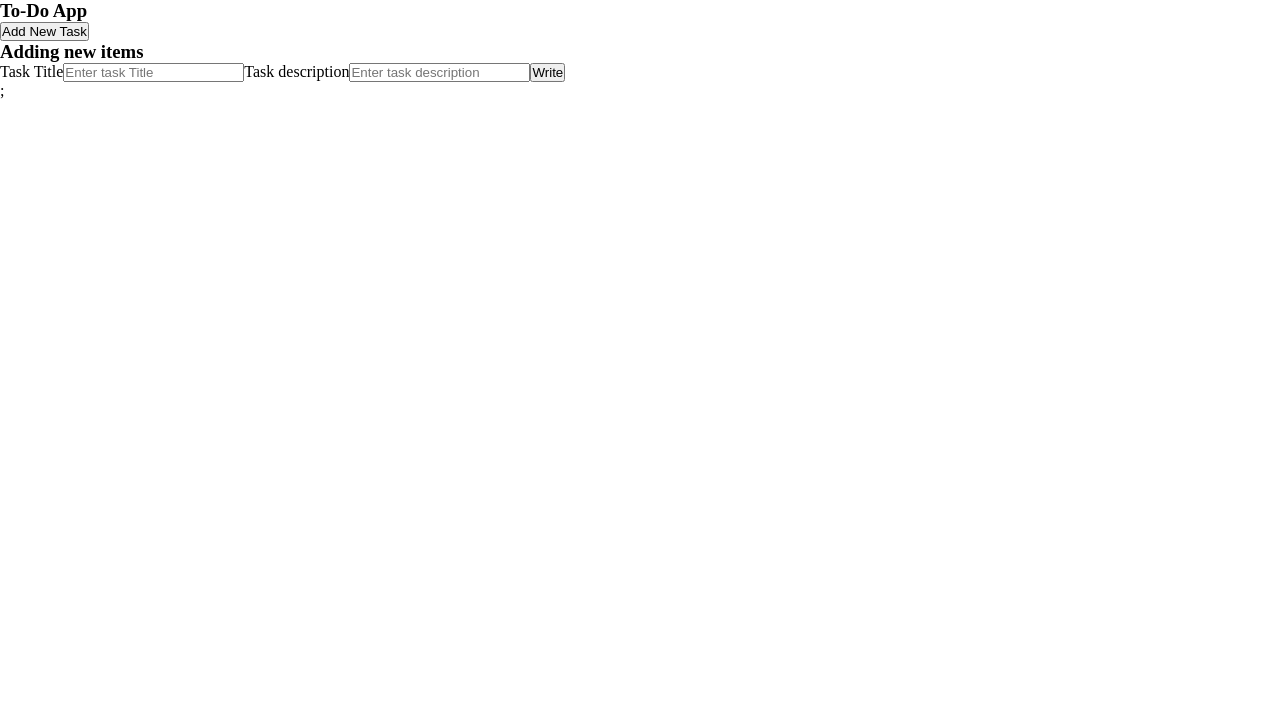
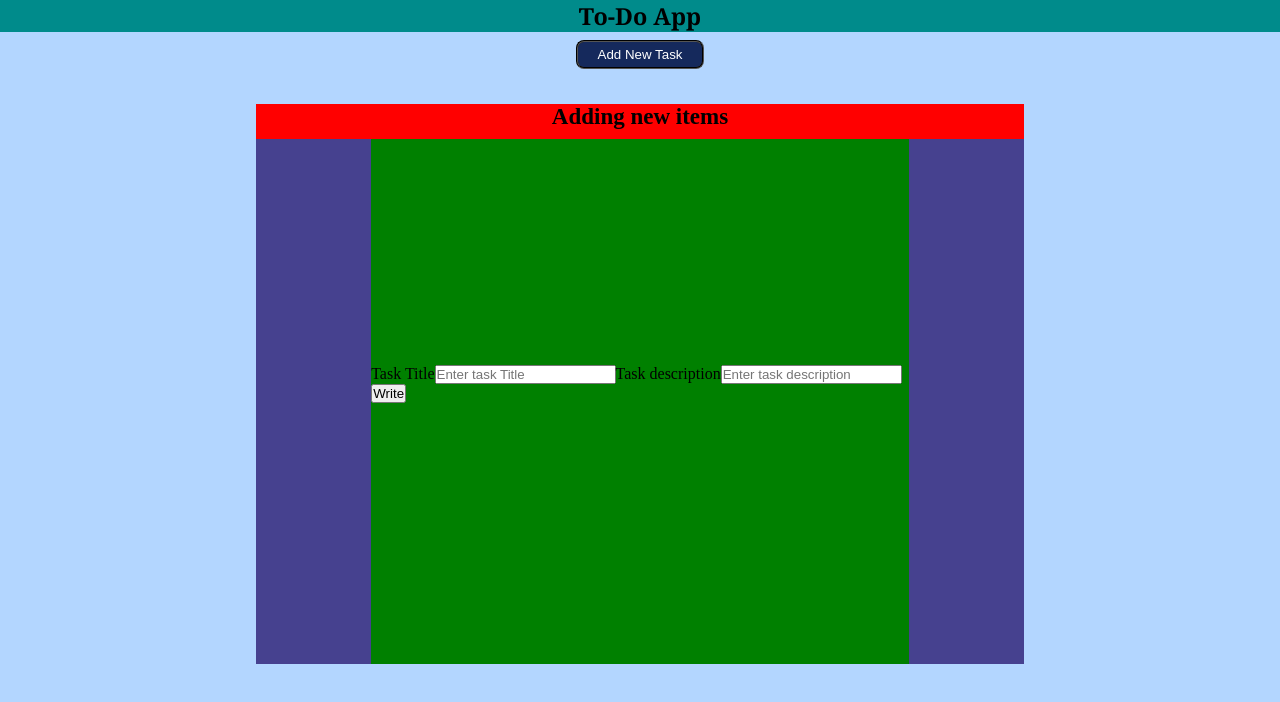
Before and after one commit to johnwesly08/todoApp, a React (Vite) app: page / in a window 1280 px wide. Both pictures are taken after a click on the button "Add New Task". Shown: the top 702 px of the page. Built offline with nearby package versions, Linux system fonts and the light colour scheme.

Commit message:
started working in Ui

```diff
--- a/src/App.jsx
+++ b/src/App.jsx
@@ -10,11 +10,11 @@ export default function App() {
   return (
     <>
       <Fragment>
-          <header>
+          <header className='head'>
             <h3>To-Do App</h3>
           </header>
-          <section>
-            <button onClick={btnHandle}>Add New Task</button>
+          <section className='body'>
+            <button onClick={btnHandle} id="addBtn">Add New Task</button>
             {AddingNew && <Adding />}
           </section>
       </Fragment>
--- a/src/Functions.jsx
+++ b/src/Functions.jsx
@@ -9,13 +9,13 @@ export default function Adding() {
         event.preventDefault();
         setDisplayValues(true);
     };
-
     return (
         <Fragment>
-            <header>
+            <section className='container'>
+                <header className='newAdd'>
                     <h3>Adding new items</h3>
                 </header>
-            <section>
+                <section className='form'>
                     <form onSubmit={handleSubmit}>
                         <label>Task Title</label>
                         <input type="text" value={inputValue1} onChange={(e) => setInputValue1(e.target.value)} placeholder='Enter task Title' required></input>
@@ -28,15 +28,14 @@ export default function Adding() {
                             <p> {inputValue1}</p>
                             <p> {inputValue2}</p>
                             <ul className='btns'>
-                            {/* <button onClick={edit}>Edit</button> */}
-                            <button type='reset' onClick={() => setInputValue1('') & setInputValue2('') & setDisplayValues(false)}>Del</button>
-                            <button type='reset' onClick={() => setInputValue1('') & setInputValue2('') & setDisplayValues(false)}></button>
+                                <button className="del" type='reset' onClick={() => setInputValue1('') & setInputValue2('') & setDisplayValues(false)}>Del</button>
                             </ul>
                         </section>
-                )};
+                    )}
+                </section>
             </section>
 
+        </Fragment >
 
-        </Fragment >
     );
 };
--- a/src/index.css
+++ b/src/index.css
@@ -1,7 +1,73 @@
 * {
-  margin: 0rem;
-  padding: 0rem;
+  margin: 0px;
+  padding: 0px;
   box-sizing: border-box;
   text-decoration: none;
   list-style-type: none;
+  overflow-y: hidden;
 }
+
+.head {
+  width: 100vw;
+  background-color:darkcyan;
+  font-family:Georgia, 'Times+ New Roman', Times, serif;
+  text-align:center;
+  display: flex;
+  justify-content: center;
+  align-items: center;
+  font-size: 20px;
+}
+
+.body{
+  width:100vw;
+  height: 100vh;
+  background-color: #b3d6ff;
+  display: flex;
+  flex-direction: column;
+  justify-content: center;
+}
+
+.body #addBtn {
+  position: absolute;
+  top: 40px;
+  left: 45%;
+  margin: 0px auto;
+  display: flex;
+  justify-content: center;
+  width: 10%;
+  border-radius: 8px;
+  background-color: #15295c;
+  color: white;
+  padding: 5px;
+  border-style:groove;
+}
+.container {
+  width: 60%;
+  height: 70%;
+  display: flex;
+  flex-direction: column;
+  justify-content: center;
+  background-color: #46418f;
+  align-items: center;
+  position: absolute;
+  top: 13%;
+  left: 20%;
+}
+.newAdd h3 {
+  background-color: red;
+  position:absolute;
+  top: 0px;
+  right: 0px;
+  width: 100%;
+  text-align:center;
+  height: 35px;
+  font-size: 23px;
+}
+.form {
+  width: 70%;
+  height: 100%;
+  background-color: green;
+  display: flex;
+  justify-content: center;
+  align-items: center;
+}
```
Lines whose indentation alone changed are shown as unchanged.
